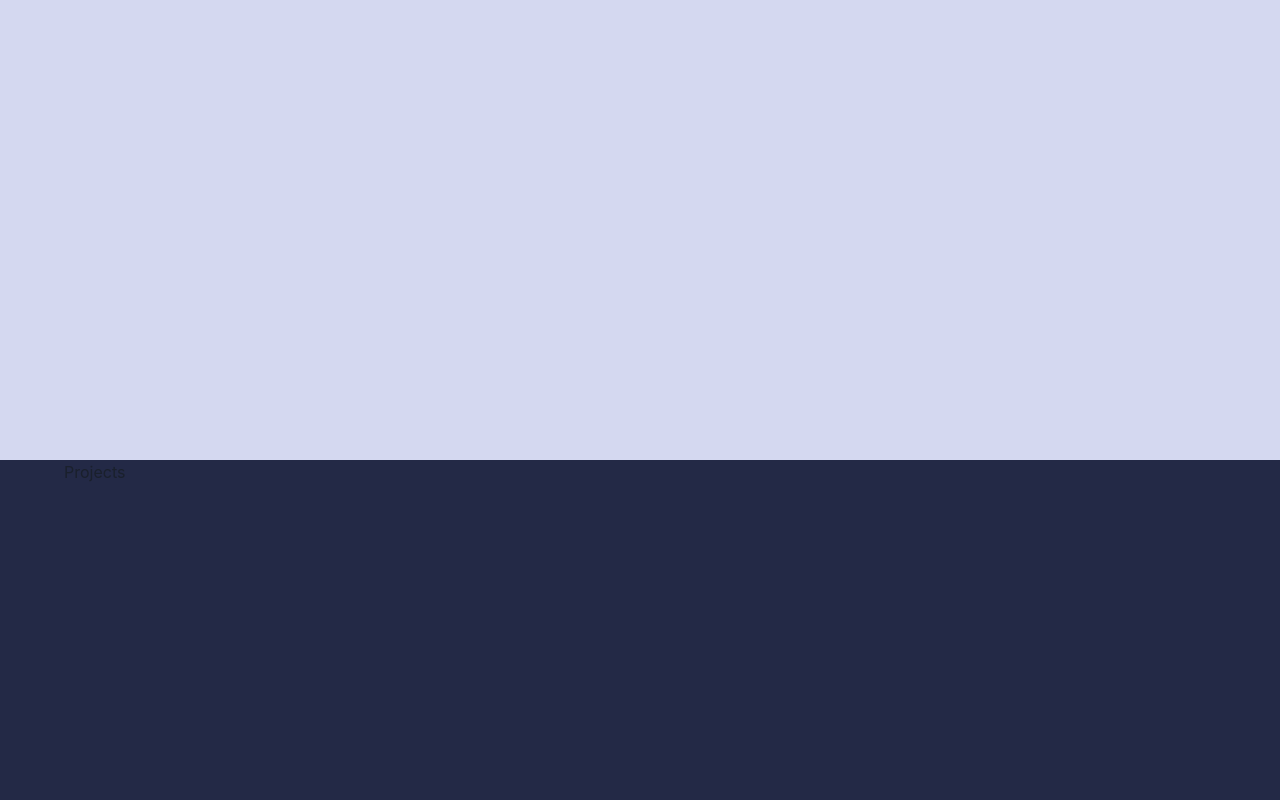
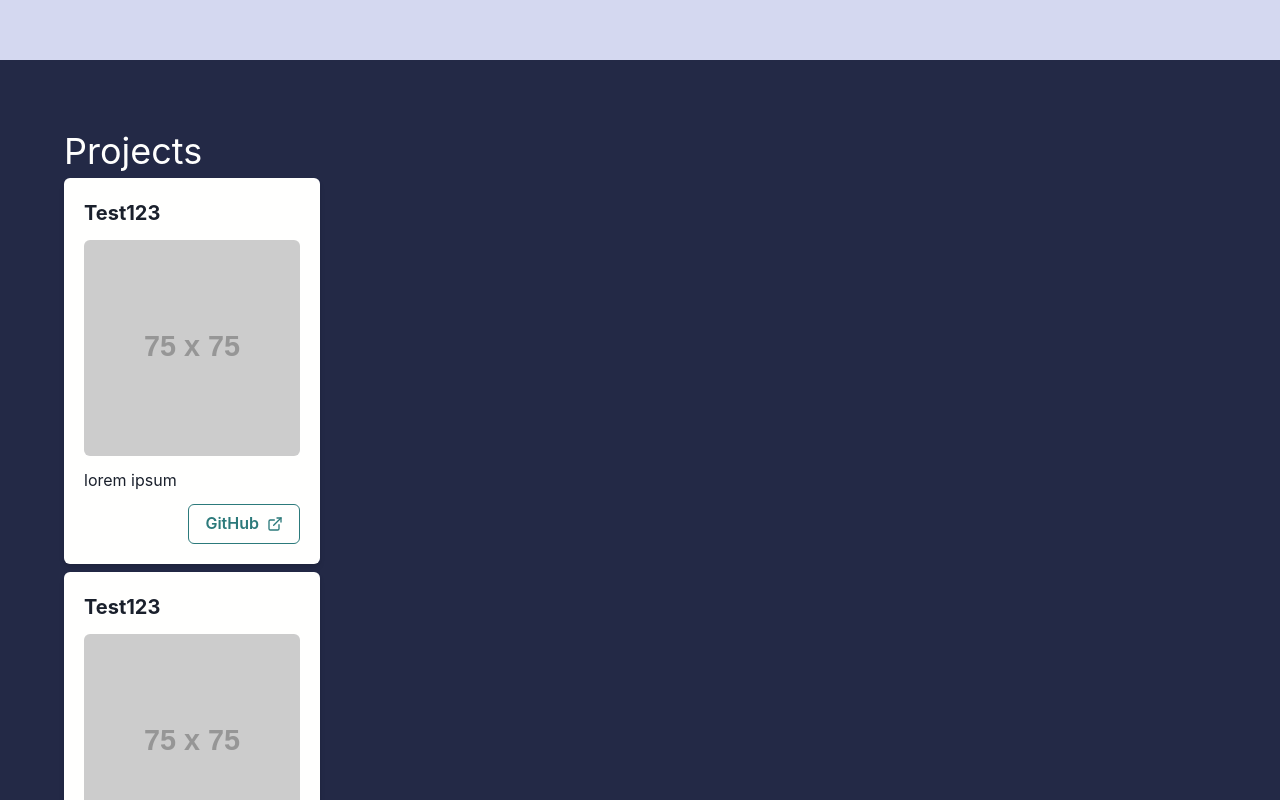
Before and after one commit to RWalling21/RW-Portfolio, a React (Create React App) app in the folder portfolio/: page / in a window 1280 px wide. Shown: the part 1800-2600 px from the top of the page. Built offline with nearby package versions, Linux system fonts and the light colour scheme; the HTML template or start-up script is replaced by a standard one.

Commit message:
Created basic project card

```diff
--- a/portfolio/package.json
+++ b/portfolio/package.json
@@ -44,5 +44,8 @@
       "last 1 firefox version",
       "last 1 safari version"
     ]
+  },
+  "devDependencies": {
+    "@chakra-ui/icons": "^2.0.19"
   }
 }
--- a/portfolio/src/Theme.ts
+++ b/portfolio/src/Theme.ts
@@ -2,19 +2,19 @@ import { extendTheme } from "@chakra-ui/react";
 
 const Theme = extendTheme({
   colors: {
-        elements: {
+    navy: {
       background: "#232946",
       headline: "#fffffe",
       paragraph: "#b8c1ec",
       button: "#eebbc3",
       buttonText: "#232946",
     },
-        illustration: {
-            stroke: "#121629",
-            main: "#b8c1ec",
-            highlight: "#eebbc3",
-            secondary: "#fffffe",
-            tertiary: "#eebbc3",
+    lightBlue: {
+      background: "#d4d8f0",
+      headline: "#232946",
+      paragraph: "#232946",
+      cardBackground: "#fffffe",
+      cardText: "#232946",
     },
   },
 });
--- a/portfolio/src/aboutMe/aboutMe.tsx
+++ b/portfolio/src/aboutMe/aboutMe.tsx
@@ -1,15 +1,23 @@
-import { Box, Text } from '@chakra-ui/react';
+import { Flex, Box, Text } from '@chakra-ui/react';
 import React from 'react';
 
 const AboutMe : React.FC = () => {
     return (
-        <Box
-            bg="#d4d8f0"
-            height="150vh"
+        <Flex
+            bg="lightBlue.background"
+            height="100vh"
             pr="4rem" pl="4rem"
         >
-            <Text> About Me </Text>
-        </Box>
+            <Box mt="4rem">
+                <Text fontSize="4xl" color="lightBlue.headline"> About Me </Text>
+
+                <Text fontSize="xl"> Experience </Text>
+
+                <Text fontSize="xl"> Books that have influenced me </Text>
+
+                <Text fontSize="xl"> Relevant Coursework </Text>
+            </Box>
+        </Flex>
     )
 }
 
--- a/portfolio/src/contactMe/contactMe.tsx
+++ b/portfolio/src/contactMe/contactMe.tsx
@@ -1,15 +1,17 @@
-import { Box } from '@chakra-ui/react';
+import { Box, Flex, Text } from '@chakra-ui/react';
 import React from 'react';
 
 const ContactMe : React.FC = () => {
     return (
-        <Box
+        <Flex
             bg="#eebbc3"
             height="150vh"
             pr="4rem" pl="4rem"
         >
-            <h1> Contact Me </h1>
-        </Box>
+            <Box mt="4rem">
+                <Text fontSize="4xl" color="elements.headline"> Contact me </Text>
+            </Box>
+        </Flex>
     )
 }
 
--- a/portfolio/src/header/NavButton.tsx
+++ b/portfolio/src/header/NavButton.tsx
@@ -10,8 +10,8 @@ const NavButton : React.FC<NavButtonProps> = ({ text }) => {
         <Button
             as="a"
             href={`#${text}`}
-            bg="elements.button"
-            color="elements.buttonText"
+            bg="navy.button"
+            color="navy.buttonText"
             size='md'
             variant='contained'
         >
--- a/portfolio/src/header/navbar.tsx
+++ b/portfolio/src/header/navbar.tsx
@@ -10,7 +10,7 @@ const Navbar : React.FC = () => {
             justify="space-between"
             wrap="wrap"
             pl="4rem" pr="4rem" pt="3rem" pb="3rem"
-            bg="elements.background"
+            bg="navy.background"
             color="white"
         >
             <Flex align="center">
--- a/portfolio/src/hero/Hero.tsx
+++ b/portfolio/src/hero/Hero.tsx
@@ -11,7 +11,7 @@ const Hero : React.FC = () => {
     return (
         <Flex
             direction="column"
-            bg="elements.background"
+            bg="navy.background"
         >
             <Box id="Home">
                 <Home />
--- a/portfolio/src/home/Home.tsx
+++ b/portfolio/src/home/Home.tsx
@@ -1,10 +1,10 @@
 import React from 'react';
-import { Flex, Box, Image, Text, useTheme, VStack, Button } from '@chakra-ui/react';
+import { Flex, Box, Image, Text, VStack, Button } from '@chakra-ui/react';
 
 const Home : React.FC = () => {
   return (
     <Flex
-      bg="elements.background"
+      bg="navy.background"
       height="75vh"
       pr="4rem" pl="4rem"
       mt="4rem"
@@ -17,11 +17,11 @@ const Home : React.FC = () => {
         maxW="600px"
         mr="2rem"
       >
-        <Text color="elements.button" fontSize="5xl">
+        <Text color="navy.headline" fontSize="5xl">
           Hello there! I'm Robert
         </Text>
 
-        <Text color="elements.paragraph" fontSize="lg">
+        <Text color="navy.paragraph" fontSize="lg">
           I'm a second-year Software Engineering student at the Rochester Institute of Technology (RIT).
           I'm deeply passionate about developing software solutions that make a difference. My technical journey began with Python and has
           since expanded to a wide range of languages and tools, from JavaScript, Java, and C++ to React, Angular, and NodeJS.
@@ -30,7 +30,7 @@ const Home : React.FC = () => {
         <Button
           ml="auto" mt="1rem"
           size="lg"
-          bg="elements.button"
+          bg="navy.button"
           variant='contained'
         >
           Grab my Resume!
--- /dev/null
+++ b/portfolio/src/projects/ProjectCard.tsx
@@ -0,0 +1,53 @@
+import React from "react";
+import { Flex, Box, Text, Image, Button } from "@chakra-ui/react";
+import { ExternalLinkIcon } from '@chakra-ui/icons'
+
+interface ProjectProps {
+  title: string;
+  imageSrc: string;
+  description: string;
+  githubLink: string;
+}
+
+const ProjectCard: React.FC<ProjectProps> = ({ title, imageSrc, description, githubLink }) => {
+  return (
+    <Flex
+        bg={"lightBlue.cardBackground"}
+        p="5"
+        borderRadius="md"
+        shadow="md"
+        width="20vw"
+        direction="column"
+    >
+        <Text fontSize="xl" fontWeight="bold" color={"lightBlue.cardHeading"}>
+            {title}
+        </Text>
+
+        <Image
+            src={imageSrc} alt={title}
+            my="3"
+            borderRadius="md"
+            objectFit="cover"
+            fallbackSrc='https://via.placeholder.com/75'
+        />
+
+        <Text color={"lightBlue.cardParagraph"}>
+            {description}
+        </Text>
+
+        <Button
+            as="a"
+            href={githubLink}
+            colorScheme="teal"
+            variant="outline"
+            mt="3"
+            rightIcon={<ExternalLinkIcon />}
+            alignSelf="flex-end"
+            >
+            GitHub
+        </Button>
+    </Flex>
+  );
+};
+
+export default ProjectCard;
--- a/portfolio/src/projects/Projects.tsx
+++ b/portfolio/src/projects/Projects.tsx
@@ -1,15 +1,25 @@
-import { Box } from '@chakra-ui/react';
+import { Flex, Box, Text, VStack } from '@chakra-ui/react';
 import React from 'react';
+import ProjectCard from './ProjectCard';
 
 const Projects : React.FC = () => {
     return (
-        <Box
-            bg="elements.background"
+        <Flex
+            mt="4rem"
+            bg="navy.background"
             height="150vh"
             pr="4rem" pl="4rem"
         >
-            <h1> Projects </h1>
-        </Box>
+            <Box>
+                <Text fontSize="4xl" color="navy.headline"> Projects </Text>
+
+                <VStack>
+                    <ProjectCard title="Test123" imageSrc="" description='lorem ipsum' githubLink='' />
+
+                    <ProjectCard title="Test123" imageSrc="" description='lorem ipsum' githubLink='' />
+                </VStack>
+            </Box>
+        </Flex>
     )
 }
 
```
Also changed, not shown: 1 other file (tests, documents, lock files or other folders). Lines whose indentation alone changed are shown as unchanged.
